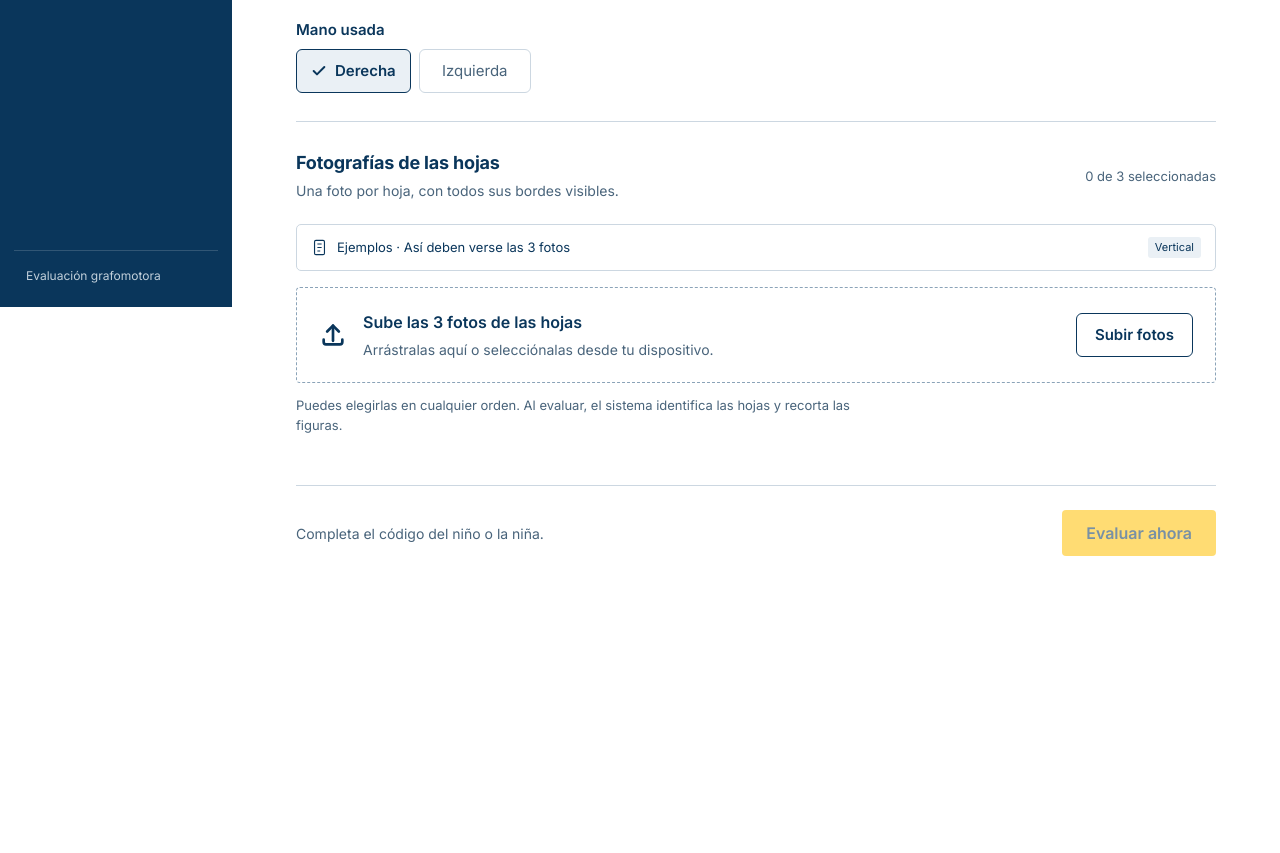
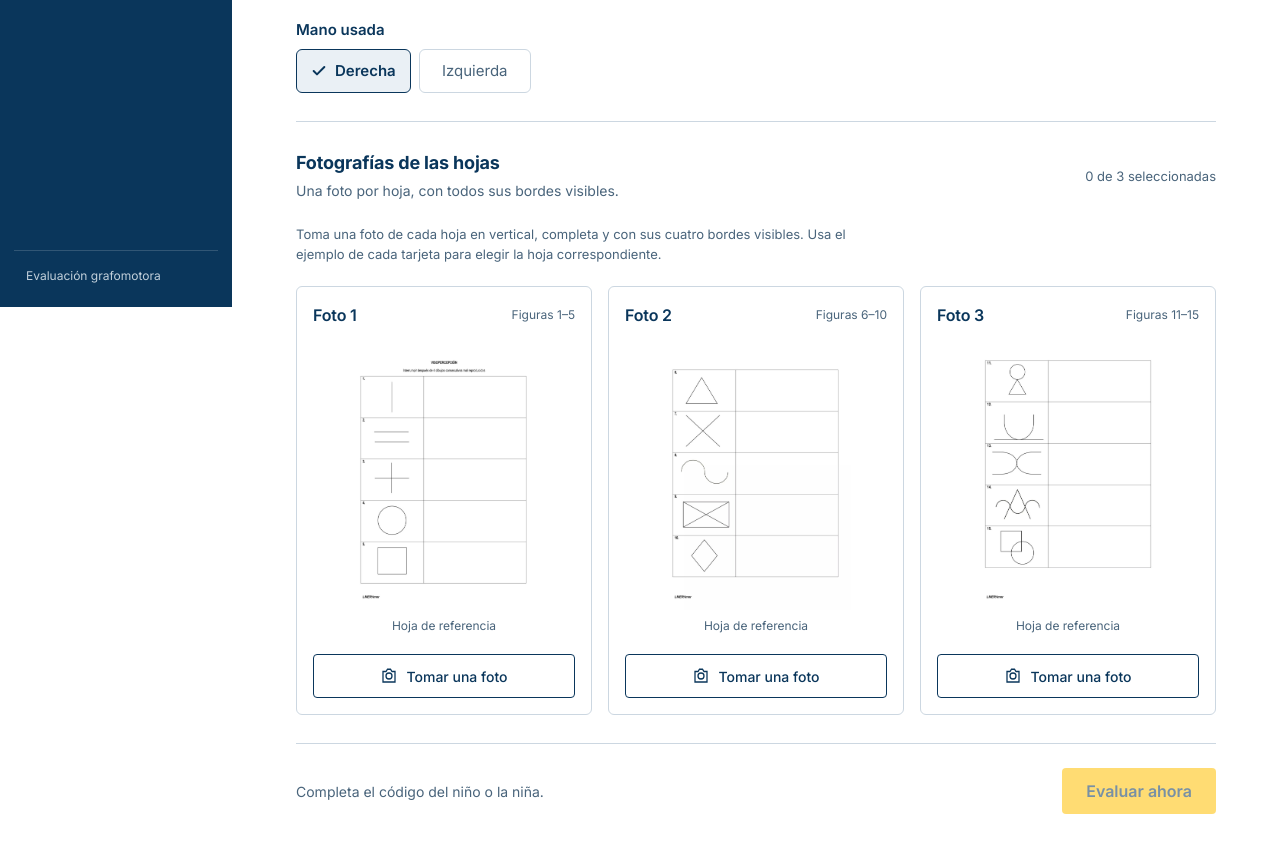
Before and after one commit to esaumorales/Grafomotricidad, a React (Vite) app in the folder frontend/: page / in a window 1280 px wide. Shown: the part 493-1346 px from the top of the page. Before the commit the page ends 1113 px from the top, so only its background shows below. Built offline with nearby package versions, Linux system fonts and the light colour scheme.

Commit message:
Unir referencia y captura de una foto por hoja

```diff
--- a/frontend/src/index.css
+++ b/frontend/src/index.css
@@ -1170,3 +1170,18 @@ body, .app-shell { background: white; }
 .upload-photo-guide-grid img { width: 100%; height: 230px; object-fit: contain; margin-top: 10px; }
 .upload-photo-guide-open { font-size: 13px; padding-top: 8px; }
 @media(max-width:600px) { .upload-photo-guide-grid { grid-template-columns: minmax(0,1fr); } .upload-photo-guide-grid img { height: 260px; } }
+
+.sheet-capture-grid { display: grid; grid-template-columns: repeat(3,minmax(0,1fr)); gap: 16px; }
+.sheet-capture-card { display: flex; flex-direction: column; gap: 12px; padding: 16px; border: 1px solid var(--border); border-radius: 6px; min-width: 0; }
+.sheet-capture-card.is-selected { border-color: var(--navy); }
+.sheet-capture-heading { display: flex; justify-content: space-between; align-items: center; gap: 8px; flex-wrap: wrap; }
+.sheet-capture-heading h3 { font-size: 16px !important; font-weight: 600; }
+.sheet-capture-heading > span { font-size: 12px; color: var(--text-muted); }
+.sheet-capture-image { position: relative; background: white; }
+.sheet-capture-image img { display: block; width: 100%; height: 270px; object-fit: contain; }
+.sheet-capture-image > span { display: block; text-align: center; font-size: 12px; color: var(--text-muted); padding: 7px 0; }
+.sheet-capture-button { display: inline-flex; justify-content: center; align-items: center; gap: 8px; min-height: 44px; border: 1px solid var(--navy); border-radius: 4px; color: var(--navy); font-size: 14px; font-weight: 500; margin-top: auto; padding: 9px 12px; }
+.sheet-capture-button:hover { background: var(--surface-alt); }
+.sheet-capture-selected { display: flex; align-items: center; gap: 6px; color: #21623E; font-size: 13px; margin: 0; }
+.sheet-capture-card .sheet-filename { padding: 0; margin: 0; font-size: 12px; overflow: hidden; text-overflow: ellipsis; white-space: nowrap; }
+@media(max-width:760px) { .sheet-capture-grid { grid-template-columns: minmax(0,1fr); } .sheet-capture-image img { height: 280px; } }
--- a/frontend/src/pages/NuevaEvaluacion.jsx
+++ b/frontend/src/pages/NuevaEvaluacion.jsx
@@ -60,14 +60,14 @@ export default function NuevaEvaluacion() {
   const [mano, setMano] = useState('D')
   const [archivos, setArchivos] = useState({}) // { F01: File, ... } (modo figura por figura)
   const [modo, setModo] = useState('hojas') // 'hojas' (3 fotos de hojas) | 'figuras' (15 fotos)
-  const [hojas, setHojas] = useState([]) // File[] (modo hojas, en cualquier orden)
+  const [hojas, setHojas] = useState([null, null, null]) // File[] (modo hojas, en cualquier orden)
   const [enviando, setEnviando] = useState(false)
   const [error, setError] = useState(null)
   const [fotoAQuitar, setFotoAQuitar] = useState(null)
   const quitarDialogRef = useRef(null)
   const inputMasivoRef = useRef(null)
   const inputIndividualRef = useRef({})
-  const inputHojasRef = useRef(null)
+  const inputHojasRef = useRef([])
 
   useEffect(() => {
     if (!paraMismoNino || !childId) return
@@ -80,11 +80,17 @@ export default function NuevaEvaluacion() {
   }, [paraMismoNino, childId])
 
   const subidas = Object.keys(archivos).length
-  const previewsHojas = useMemo(() => hojas.map((f) => URL.createObjectURL(f)), [hojas])
+  const previewsHojas = useMemo(() => hojas.map((f) => f ? URL.createObjectURL(f) : null), [hojas])
 
-  function agregarHojas(fileList) {
-    setHojas((prev) => [...prev, ...fileList.filter(esFoto)].slice(0, 3))
+  function elegirHoja(indice, event) {
+    const file = event.target.files?.[0]
+    event.target.value = ''
+    if (!file) return
+    if (!esFoto(file)) { setError('Selecciona una fotografía JPG, PNG o HEIC.'); return }
+    setHojas((prev) => prev.map((foto, i) => i === indice ? file : foto))
+    setError(null)
   }
+  useEffect(() => () => previewsHojas.forEach((url) => { if (url) URL.revokeObjectURL(url) }), [previewsHojas])
   const previews = useMemo(() => {
     const out = {}
     for (const [fid, file] of Object.entries(archivos)) out[fid] = URL.createObjectURL(file)
@@ -142,7 +148,7 @@ export default function NuevaEvaluacion() {
       + (edadOk ? '' : '. Fuera del rango de la prueba: de 3 años a 6 años y 6 meses.')
   }
   const listoParaEnviar = childId.trim() && edadOk && !enviando
-    && (modo === 'hojas' ? hojas.length === 3 : subidas === 15)
+    && (modo === 'hojas' ? hojas.filter(Boolean).length === 3 : subidas === 15)
 
   async function onSubmit(e) {
     e.preventDefault()
@@ -172,7 +178,7 @@ export default function NuevaEvaluacion() {
   }
 
   const total = modo === 'hojas' ? 3 : 15
-  const cantidad = modo === 'hojas' ? hojas.length : subidas
+  const cantidad = modo === 'hojas' ? hojas.filter(Boolean).length : subidas
   const pendiente = !childId.trim() ? 'Completa el código del niño o la niña.'
     : !edadOk ? 'Completa las fechas y comprueba la edad.'
     : cantidad < total ? `Selecciona ${total - cantidad} ${modo === 'hojas' ? 'foto(s) de las hojas' : 'foto(s) de las figuras'} para continuar.`
@@ -230,47 +236,17 @@ export default function NuevaEvaluacion() {
               </div>
               <span className="photo-count" role="status">{cantidad} de {total} seleccionadas</span>
             </div>
-            <details className="upload-sheet-guide">
-              <summary><svg width="17" height="19" viewBox="0 0 24 24" fill="none" stroke="currentColor" strokeWidth="1.6" aria-hidden="true"><rect x="5" y="2" width="14" height="20" rx="2"/><path d="M9 7h6M9 12h6M9 17h4"/></svg><span>Ejemplos · Así deben verse las 3 fotos</span><span className="sheet-guide-orientation">Vertical</span></summary>
-              <div className="upload-photo-guide"><p>Una foto por hoja, en vertical y con los cuatro bordes visibles. Las figuras de referencia quedan a la izquierda y los trazos del niño o la niña, a la derecha.</p>
-                <div className="upload-photo-guide-grid">{[1, 2, 3].map((numero) => <a key={numero} href={`/guias/foto-${numero}.png`} target="_blank" rel="noreferrer" aria-label={`Ampliar ejemplo de Foto ${numero}`}><div><strong>Foto {numero}</strong><span>Figuras {(numero - 1) * 5 + 1}–{numero * 5}</span></div><img src={`/guias/foto-${numero}.png`} alt={`Ejemplo de Foto ${numero}: hoja vertical con las figuras ${(numero - 1) * 5 + 1} a ${numero * 5}`} loading="lazy" /><span className="upload-photo-guide-open">Ampliar foto ↗</span></a>)}</div>
-              </div>
-            </details>
-            {cantidad < total && <div className="evaluation-upload" onDragOver={(e) => e.preventDefault()} onDrop={modo === 'hojas' ? (e) => { e.preventDefault(); agregarHojas(Array.from(e.dataTransfer.files)) } : onDrop}>
-              <IconSubir width={28} height={28} aria-hidden="true" />
-              <div className="evaluation-upload-copy"><strong>{cantidad === 0 ? (modo === 'hojas' ? 'Sube las 3 fotos de las hojas' : 'Sube las fotos de las 15 figuras') : `Sube ${total - cantidad === 1 ? 'la foto que falta' : `las ${total - cantidad} fotos que faltan`}`}</strong>
-                <p>Arrástralas aquí o selecciónalas desde tu dispositivo.</p>
-              </div>
-              <button type="button" className="evaluation-select" disabled={enviando || (modo === 'hojas' && hojas.length >= 3)} onClick={() => (modo === 'hojas' ? inputHojasRef : inputMasivoRef).current.click()}>Subir fotos</button>
-            </div>}
-            <input aria-label="Subir fotos de las hojas" ref={inputHojasRef} type="file" accept="image/*,.heic,.heif" multiple hidden onChange={(e) => { agregarHojas(Array.from(e.target.files)); e.target.value = '' }} />
-            <input aria-label="Subir fotos de las figuras" ref={inputMasivoRef} type="file" accept="image/*" multiple hidden onChange={onElegirMasivo} />
-            <p className="photo-guidance">{modo === 'hojas' ? 'Puedes elegirlas en cualquier orden. Al evaluar, el sistema identifica las hojas y recorta las figuras.' : 'Los nombres como F01 o figura_1 ayudan a ordenar las fotos. Revisa su ubicación antes de evaluar.'}</p>
-
-            {modo === 'hojas' ? (hojas.length > 0 &&
-              <div className="sheet-previews">
-                {[0, 1, 2].map((i) => (
-                  <div className={`sheet-preview ${hojas[i] ? 'is-selected' : ''}`} key={i}>
-                    <div className="sheet-preview-heading"><span>Foto {i + 1}</span>{hojas[i] ? <span className="photo-state"><IconCheck width={14} height={14} aria-hidden="true" /> Seleccionada</span> : <span className="photo-state">Pendiente</span>}</div>
-                    {hojas[i] ? <>
-                      <div className="sheet-image"><span className="preview-fallback">Vista previa no disponible</span><img src={previewsHojas[i]} alt={`Vista previa de la foto ${i + 1}`} onError={(e) => { e.currentTarget.style.display = 'none' }} /></div>
-                      <div className="sheet-filename" title={hojas[i].name}>{hojas[i].name}</div>
-                      <button className="photo-remove" type="button" disabled={enviando} aria-label={`Quitar foto ${i + 1}`} onClick={() => { setFotoAQuitar(hojas[i]); quitarDialogRef.current.showModal() }}><IconPapelera />Quitar foto</button>
-                    </> : <div className="sheet-empty"><svg width="36" height="44" viewBox="0 0 36 44" fill="none" stroke="currentColor" strokeWidth="1.5" aria-hidden="true"><rect x="5" y="2" width="26" height="40" rx="3"/><path d="M12 14h12M12 21h12M12 28h7"/></svg><span>Aún no has subido una foto</span></div>}
-                  </div>
-                ))}
-              </div>
-            ) : (
-              <div className="evaluation-figures">
-                {FIGURAS.map((f) => <div className="figure-preview" key={f.id}>
-                  <button className="figure-photo" type="button" disabled={enviando} onClick={() => inputIndividualRef.current[f.id]?.click()} aria-label={`${f.nombre}: ${archivos[f.id] ? 'cambiar' : 'subir'} foto`}>
-                    {archivos[f.id] ? <img src={previews[f.id]} alt={`Figura ${f.numero}`} /> : <IconSubir width={24} height={24} aria-hidden="true" />}
-                    <strong>{f.numero} · {f.nombre}</strong><span>{archivos[f.id] ? 'Seleccionada · Cambiar foto' : 'Subir foto'}</span>
-                  </button>
-                  <input ref={(el) => { inputIndividualRef.current[f.id] = el }} type="file" accept="image/*" hidden aria-label={`Foto de ${f.nombre}`} onChange={(e) => onElegirIndividual(f.id, e)} />
-                </div>)}
-              </div>
-            )}
+            <p className="photo-guidance">Toma una foto de cada hoja en vertical, completa y con sus cuatro bordes visibles. Usa el ejemplo de cada tarjeta para elegir la hoja correspondiente.</p>
+            <div className="sheet-capture-grid">
+              {[0, 1, 2].map((i) => <section className={`sheet-capture-card ${hojas[i] ? 'is-selected' : ''}`} key={i} aria-labelledby={`foto-hoja-${i}`}>
+                <div className="sheet-capture-heading"><h3 id={`foto-hoja-${i}`}>Foto {i + 1}</h3><span>Figuras {i * 5 + 1}–{(i + 1) * 5}</span></div>
+                <div className="sheet-capture-image"><img src={hojas[i] ? previewsHojas[i] : `/guias/foto-${i + 1}.png`} alt={hojas[i] ? `Foto ${i + 1} seleccionada` : `Ejemplo de la hoja para Foto ${i + 1}`} /><span>{hojas[i] ? 'Tu fotografía' : 'Hoja de referencia'}</span></div>
+                {hojas[i] && <><p className="sheet-capture-selected"><IconCheck width={14} height={14} aria-hidden="true" />Foto seleccionada</p><p className="sheet-filename" title={hojas[i].name}>{hojas[i].name}</p></>}
+                <input ref={(el) => { inputHojasRef.current[i] = el }} type="file" accept="image/*,.heic,.heif" capture="environment" hidden aria-label={`Tomar una foto de la hoja ${i + 1}`} onChange={(event) => elegirHoja(i, event)} />
+                <button type="button" className="sheet-capture-button" disabled={enviando} onClick={() => inputHojasRef.current[i]?.click()}><svg width="18" height="18" viewBox="0 0 24 24" fill="none" stroke="currentColor" strokeWidth="1.7" aria-hidden="true"><path d="M4 6h4l2-3h4l2 3h4v14H4z"/><circle cx="12" cy="12" r="4"/></svg>{hojas[i] ? 'Cambiar foto' : 'Tomar una foto'}</button>
+                {hojas[i] && <button className="photo-remove" type="button" disabled={enviando} aria-label={`Quitar foto ${i + 1}`} onClick={() => { setFotoAQuitar({indice: i, name: hojas[i].name}); quitarDialogRef.current.showModal() }}><IconPapelera />Quitar foto</button>}
+              </section>)}
+            </div>
           </section>
           {error && <div role="alert" className="evaluation-error"><strong>No se pudo completar la evaluación</strong><p>{error}</p></div>}
           <dialog ref={quitarDialogRef} className="photo-confirm-dialog" aria-labelledby="quitar-foto-title" aria-describedby="quitar-foto-description" onClose={() => setFotoAQuitar(null)}>
@@ -279,7 +255,7 @@ export default function NuevaEvaluacion() {
             {fotoAQuitar && <p className="photo-confirm-filename">{fotoAQuitar.name}</p>}
             <div className="photo-confirm-actions">
               <button type="button" className="photo-cancel" autoFocus onClick={() => quitarDialogRef.current.close()}>Conservar foto</button>
-              <button type="button" className="photo-confirm-remove" onClick={() => { setHojas((prev) => prev.filter((foto) => foto !== fotoAQuitar)); quitarDialogRef.current.close() }}><IconPapelera />Sí, quitar foto</button>
+              <button type="button" className="photo-confirm-remove" onClick={() => { setHojas((prev) => prev.map((foto, i) => i === fotoAQuitar.indice ? null : foto)); quitarDialogRef.current.close() }}><IconPapelera />Sí, quitar foto</button>
             </div>
           </dialog>
           <footer className="evaluation-actions">
```
